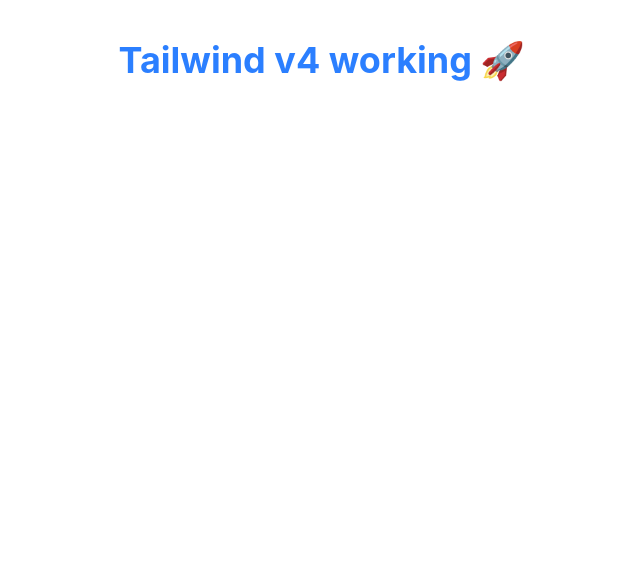
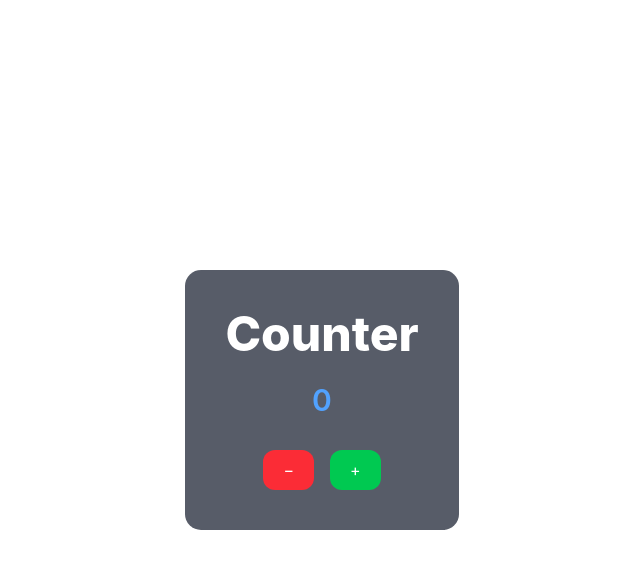
Before and after one commit to Hrisshhii/zustand-practice, a React (Vite) app in the folder zus-demo/: page / in a window 1280 px wide. Shown: the top 568 px of the page, without its empty margins (318-958 px from the left). Built offline with nearby package versions, Linux system fonts and the light colour scheme.

Commit message:
Basic counter using zustand create

```diff
--- a/zus-demo/src/App.tsx
+++ b/zus-demo/src/App.tsx
@@ -1,10 +1,39 @@
+import { useCounter } from "./store"
 
 function App() {
+  const {count,increment,decrement}=useCounter(state=>state);
+  //const count=useCounter(state=>state.count);
 
   return (
-    <h1 className="m-10 text-center text-4xl font-bold text-blue-500">
-      Tailwind v4 working 🚀
-    </h1>
+    <div className="min-h-screen flex items-center justify-center">
+      <div className="bg-gray-900/70 rounded-2xl p-10 text-center">
+
+        <h1 className="text-5xl font-extrabold text-white mb-6">
+          Counter
+        </h1>
+
+        <p className="text-3xl font-semibold text-blue-400 mb-8">
+          {count}
+        </p>
+
+        <div className="flex gap-4 justify-center">
+          <button
+            onClick={decrement}
+            className="px-5 py-2 rounded-xl bg-red-500 text-white"
+          >
+            −
+          </button>
+
+          <button
+            onClick={increment}
+            className="px-5 py-2 rounded-xl bg-green-500 text-white"
+          >
+            +
+          </button>
+        </div>
+
+      </div>
+    </div>
   )
 }
 
--- /dev/null
+++ b/zus-demo/src/store.ts
@@ -0,0 +1,13 @@
+import {create} from 'zustand';
+
+type CounterStore={
+  count: number;
+  increment: ()=>void;
+  decrement: ()=>void;
+};
+
+export const useCounter=create<CounterStore>((set)=>({
+  count:0,
+  increment:()=>set((state)=>({count: state.count + 1})),
+  decrement:()=>set(state=>({count: state.count-1})),
+}));
```
